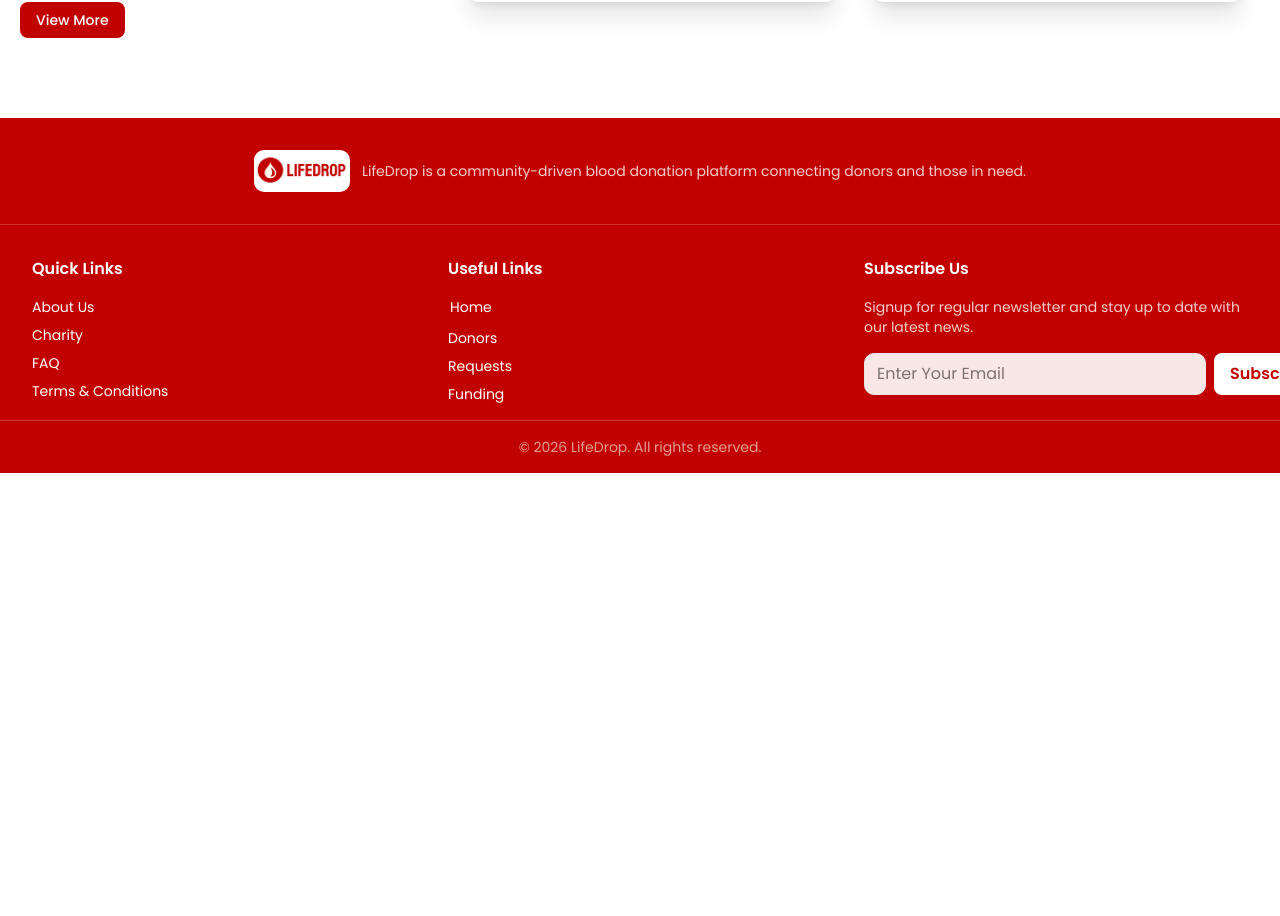
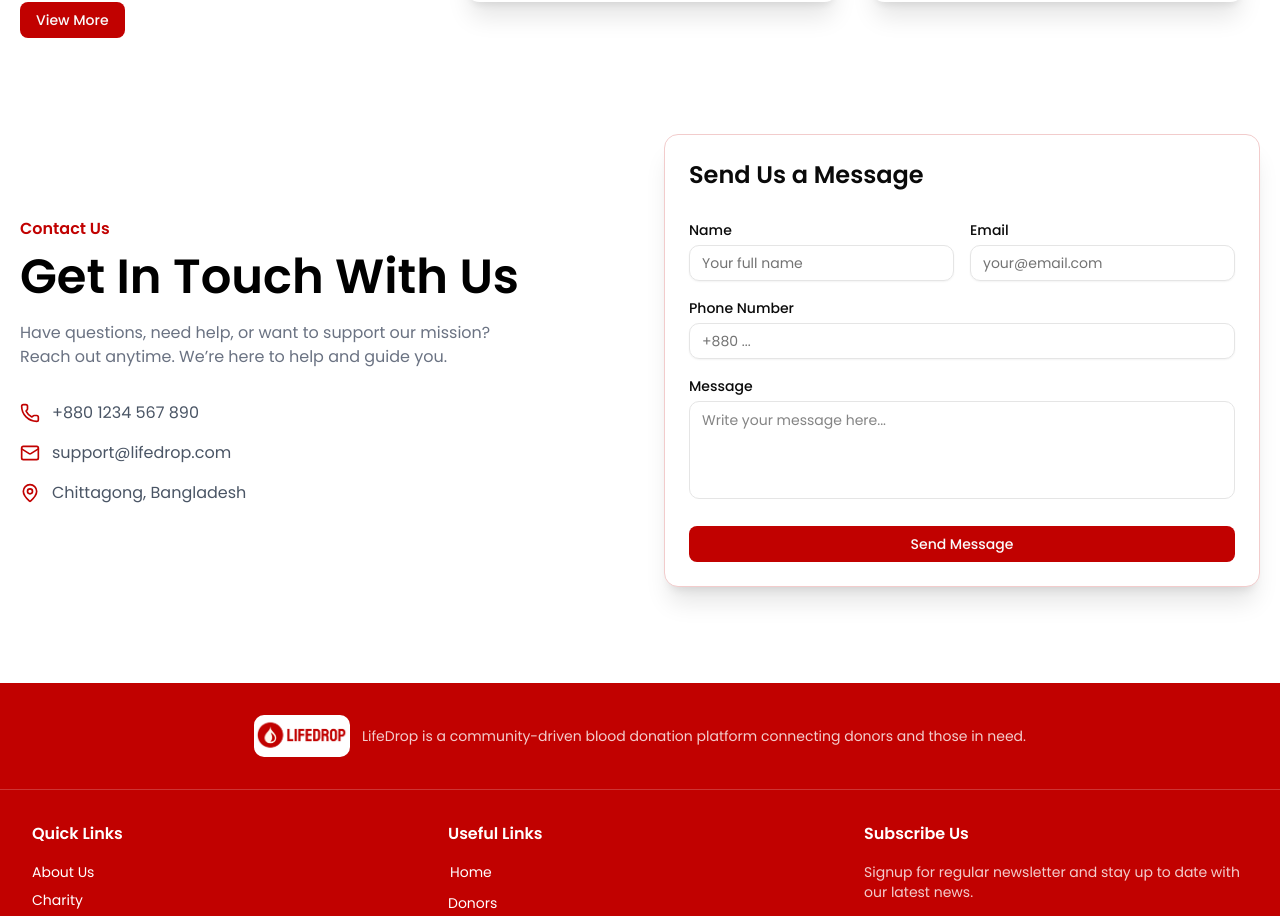
Before and after one commit to mariyamnavila/life-drop, a React (Vite) app: page / in a window 1280 px wide. Shown: the part 2939-3855 px from the top of the page. Before the commit the page ends 3412 px from the top, so only its background shows below. Built offline with nearby package versions, Linux system fonts and the light colour scheme.

Commit message:
added contact Us section

```diff
--- /dev/null
+++ b/src/Pages/Home/ContactUs/ContactUs.jsx
@@ -0,0 +1,109 @@
+import { Button } from "@/components/ui/button";
+import {
+    Card,
+    CardContent,
+    CardHeader,
+    CardTitle,
+} from "@/components/ui/card";
+import { Input } from "@/components/ui/input";
+import { Label } from "@/components/ui/label";
+import { Mail, Phone, MapPin } from "lucide-react";
+
+const ContactUs = () => {
+    return (
+        <div
+            className="max-w-7xl mx-auto my-24
+                 grid grid-cols-1 md:grid-cols-2 gap-12
+                 items-stretch px-5"
+        >
+            {/* LEFT: TEXT SECTION */}
+            <div className="flex flex-col justify-center">
+                <p className="text-primary font-semibold">Contact Us</p>
+
+                <h2 className="text-3xl md:text-5xl font-semibold mt-3">
+                    Get In Touch With Us
+                </h2>
+
+                <p className="text-gray-500 mt-5 max-w-lg">
+                    Have questions, need help, or want to support our mission?
+                    Reach out anytime. We’re here to help and guide you.
+                </p>
+
+                {/* CONTACT INFO */}
+                <div className="mt-8 space-y-4">
+                    <div className="flex items-center gap-3 text-gray-600">
+                        <Phone className="text-primary w-5 h-5" />
+                        <span>+880 1234 567 890</span>
+                    </div>
+
+                    <div className="flex items-center gap-3 text-gray-600">
+                        <Mail className="text-primary w-5 h-5" />
+                        <span>support@lifedrop.com</span>
+                    </div>
+
+                    <div className="flex items-center gap-3 text-gray-600">
+                        <MapPin className="text-primary w-5 h-5" />
+                        <span>Chittagong, Bangladesh</span>
+                    </div>
+                </div>
+            </div>
+
+            {/* RIGHT: FORM */}
+            <Card className="shadow-xl">
+                <CardHeader>
+                    <CardTitle className="text-2xl">
+                        Send Us a Message
+                    </CardTitle>
+                </CardHeader>
+
+                <CardContent>
+                    <form className="space-y-5">
+                        {/* Name + Email Row */}
+                        <div className="flex flex-col md:flex-row md:space-x-4 space-y-2 md:space-y-0">
+                            <div className="flex-1 space-y-2">
+                                <Label htmlFor="name">Name</Label>
+                                <Input id="name" placeholder="Your full name" />
+                            </div>
+
+                            <div className="flex-1 space-y-2">
+                                <Label htmlFor="email">Email</Label>
+                                <Input id="email" type="email" placeholder="your@email.com" />
+                            </div>
+                        </div>
+
+                        {/* Phone Number */}
+                        <div className="space-y-2">
+                            <Label htmlFor="phone">Phone Number</Label>
+                            <Input id="phone" placeholder="+880 ..." />
+                        </div>
+
+                        {/* Message */}
+                        <div className="space-y-2">
+                            <Label htmlFor="message">Message</Label>
+                            <textarea
+                                id="message"
+                                rows={4}
+                                placeholder="Write your message here..."
+                                className="w-full rounded-md border border-input
+                 bg-background px-3 py-2 text-sm
+                 ring-offset-background
+                 focus-visible:outline-none
+                 focus-visible:ring-2
+                 focus-visible:ring-ring
+                 focus-visible:ring-offset-2
+                 resize-none"
+                            />
+                        </div>
+
+                        <Button className="bg-primary w-full">
+                            Send Message
+                        </Button>
+                    </form>
+
+                </CardContent>
+            </Card>
+        </div>
+    );
+};
+
+export default ContactUs;
--- a/src/Pages/Home/Home/Home.jsx
+++ b/src/Pages/Home/Home/Home.jsx
@@ -1,6 +1,7 @@
 import AboutUs from "../AboutUs/AboutUs";
 import Banner from "../Banner/Banner";
 import BestService from "../BestService/BestService";
+import ContactUs from "../ContactUs/ContactUs";
 import Quote from "../Quote/Quote";
 import Testimonials from "../Testimonials/Testimonials";
 import WeHelp from "../WeHelp/WeHelp";
@@ -13,6 +14,7 @@ const Home = () => {
             <BestService></BestService>
             <WeHelp></WeHelp>
             <Testimonials></Testimonials>
+            <ContactUs></ContactUs>
         </div>
     );
 };
```
